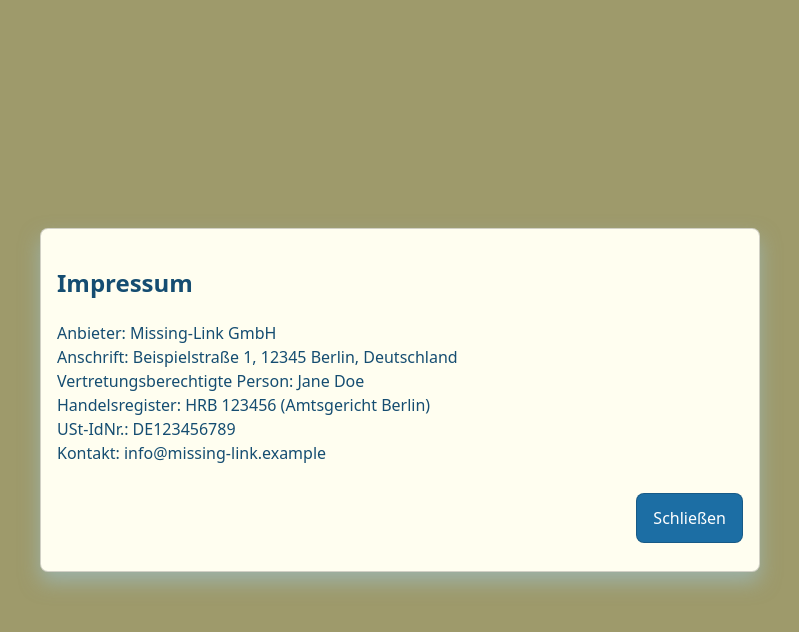
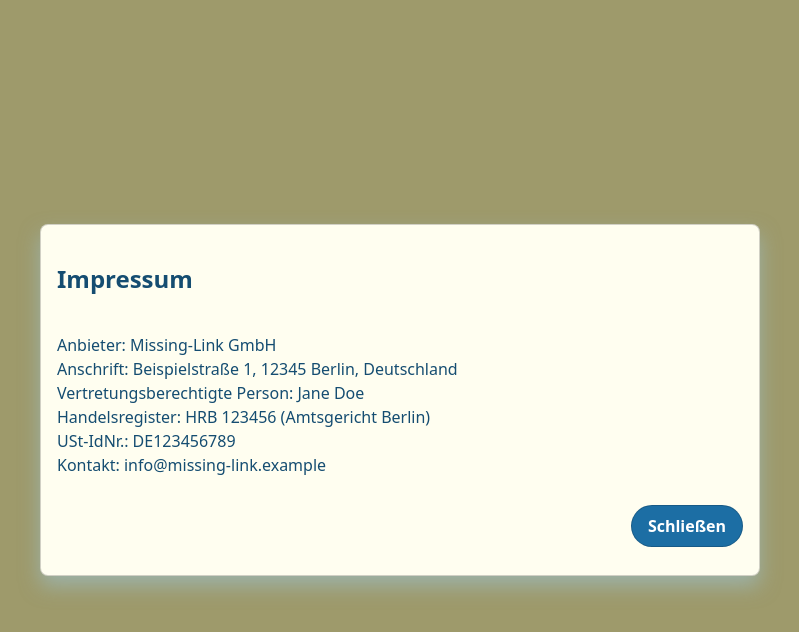
Before and after one commit to g0r1s3/missing-link-frontend, a React (Vite) app: page / in a window 1280 px wide. Both pictures are taken after a click on the button "Impressum". Shown: the part 1071-1703 px from the top of the page, without its empty margins (240-1039 px from the left). Built offline with nearby package versions, Linux system fonts and the light colour scheme; no server answers.

Commit message:
refactor: move modal styles and logic to separate component

```diff
--- a/src/components/Footer/Footer.css
+++ b/src/components/Footer/Footer.css
@@ -75,62 +75,4 @@
     outline: none;
 }
 
-/* ===== Modal ===== */
-.ml-modal-backdrop {
-    background: var(--scrim);
-    display: grid;
-    inset: 0;
-    place-items: center;
-    position: fixed;
-    z-index: var(--z-modal);
-}
-
-.ml-modal {
-    background: var(--panel-bg);
-    border-color: var(--panel-border);
-    border-radius: var(--radius-sm);
-    border-style: solid;
-    border-width: 1px;
-    box-shadow: var(--shadow-3);
-    color: var(--panel-text);
-    max-height: 80vh;
-    overflow: auto;
-    padding-block: var(--space-4);
-    padding-inline: var(--space-4);
-    width: min(720px, 92vw);
-}
-
-.ml-modal-title {
-    /* kein margin:0 Literal – Default reicht */
-}
-
-.ml-modal-actions {
-    display: flex;
-    gap: var(--space-3);
-    justify-content: flex-end;
-    padding-block: var(--space-3);
-}
-
-/* Simple Modal-Button (separat von globaler Button-Komponente) */
-.ml-btn {
-    background: var(--btn-primary-bg);
-    border-color: var(--border-color);
-    border-radius: var(--radius-sm);
-    border-style: solid;
-    border-width: 1px;
-    color: var(--btn-primary-text);
-    cursor: pointer;
-    padding-block: var(--space-3);
-    padding-inline: var(--space-4);
-}
-
-.ml-btn:focus-visible {
-    border-color: var(--color-accent);
-    box-shadow: var(--focus-ring);
-    outline: none;
-}
-
-.ml-btn:hover {
-    background: var(--btn-primary-bg-active);
-    border-color: var(--border-color-strong);
-}
+/* Modal Styles in eigene Datei ausgelagert (components/Modal) */
--- a/src/components/Footer/Footer.tsx
+++ b/src/components/Footer/Footer.tsx
@@ -1,49 +1,9 @@
 // src/components/Footer/Footer.tsx
-import React, { useCallback, useEffect, useId, useRef, useState } from 'react'
+import React, { useCallback, useId, useState } from 'react'
 import './Footer.css'
+import Modal from '../Modal'
 
 type ModalKey = 'imprint' | 'privacy'
-
-const Overlay: React.FC<{ onClose: () => void; labelledById: string }> = ({
-                                                                            onClose,
-                                                                            labelledById,
-                                                                            children
-                                                                          }) => {
-  useEffect(() => {
-    const onKey = (e: KeyboardEvent) => {
-      if (e.key === 'Escape') onClose()
-    }
-    window.addEventListener('keydown', onKey)
-    return () => window.removeEventListener('keydown', onKey)
-  }, [onClose])
-
-  const dialogRef = useRef<HTMLDivElement>(null)
-  useEffect(() => {
-    dialogRef.current?.focus()
-  }, [])
-
-  return (
-    <div
-      className="ml-modal-backdrop"
-      role="dialog"
-      aria-modal="true"
-      aria-labelledby={labelledById}
-      onClick={onClose}
-    >
-      <div
-        ref={dialogRef}
-        className="ml-modal"
-        tabIndex={-1}
-        onClick={(e) => e.stopPropagation()}
-      >
-        {children}
-        <div className="ml-modal-actions">
-          <button className="ml-btn" onClick={onClose}>Schließen</button>
-        </div>
-      </div>
-    </div>
-  )
-}
 
 const Footer: React.FC = () => {
   const [open, setOpen] = useState<ModalKey | null>(null)
@@ -66,11 +26,14 @@ const Footer: React.FC = () => {
         </nav>
       </div>
 
-      {open && (
-        <Overlay onClose={closeModal} labelledById={titleId}>
+      <Modal
+        open={open === 'imprint'}
+        onClose={closeModal}
+        labelledById={titleId}
+        title={open === 'imprint' ? 'Impressum' : undefined}
+      >
         {open === 'imprint' && (
-            <section>
-              <h2 id={titleId} className="ml-modal-title">Impressum</h2>
+          <div>
             <p>
               Anbieter: Missing-Link GmbH<br />
               Anschrift: Beispielstraße 1, 12345 Berlin, Deutschland<br />
@@ -79,11 +42,17 @@ const Footer: React.FC = () => {
               USt-IdNr.: DE123456789<br />
               Kontakt: info@missing-link.example
             </p>
-            </section>
+          </div>
         )}
+      </Modal>
+      <Modal
+        open={open === 'privacy'}
+        onClose={closeModal}
+        labelledById={titleId}
+        title={open === 'privacy' ? 'Datenschutzerklärung' : undefined}
+      >
         {open === 'privacy' && (
-            <section>
-              <h2 id={titleId} className="ml-modal-title">Datenschutzerklärung</h2>
+          <div>
             <p>
               Wir verarbeiten personenbezogene Daten gemäß DSGVO. Auskunfts-, Berichtigungs-, Lösch-,
               Einschränkungs-, Datenübertragbarkeits- sowie Widerspruchsrechte können Sie jederzeit geltend machen.
@@ -91,10 +60,9 @@ const Footer: React.FC = () => {
             <p>
               Verantwortlicher: Missing-Link GmbH, Beispielstraße 1, 12345 Berlin, Deutschland, E-Mail: privacy@missing-link.example
             </p>
-            </section>
+          </div>
         )}
-        </Overlay>
-      )}
+      </Modal>
     </footer>
   )
 }
--- /dev/null
+++ b/src/components/Modal/Modal.css
@@ -0,0 +1,41 @@
+/* src/components/Modal/Modal.css */
+
+.ml-modal-backdrop {
+    background: var(--scrim);
+    display: grid;
+    inset: 0;
+    place-items: center;
+    position: fixed;
+    z-index: var(--z-modal);
+}
+
+.ml-modal {
+    background: var(--panel-bg);
+    border-color: var(--panel-border);
+    border-radius: var(--radius-sm);
+    border-style: solid;
+    border-width: 1px;
+    box-shadow: var(--shadow-3);
+    color: var(--panel-text);
+    max-height: 80vh;
+    overflow: auto;
+    padding-block: var(--space-4);
+    padding-inline: var(--space-4);
+    width: min(720px, 92vw);
+}
+
+/* .ml-modal-title nutzt globale Typografie – kein Override nötig */
+
+.ml-modal-body {
+    display: grid;
+    gap: var(--space-4);
+}
+
+.ml-modal-actions {
+    display: flex;
+    gap: var(--space-3);
+    justify-content: flex-end;
+    padding-block: var(--space-3);
+}
+
+/* Button Styles entfernt – nutzt jetzt zentrale Button-Komponente */
--- /dev/null
+++ b/src/components/Modal/Modal.tsx
@@ -0,0 +1,82 @@
+// src/components/Modal/Modal.tsx
+import React, { useEffect, useRef, useId } from 'react'
+
+import './Modal.css'
+import { Button } from '../Button'
+
+export type ModalProps = {
+  open: boolean
+  title?: React.ReactNode
+  onClose: () => void
+  children: React.ReactNode
+  labelledById?: string
+  className?: string
+  closeLabel?: string
+}
+
+/**
+ * Accessible modal dialog (basic):
+ * - Closes on ESC or backdrop click
+ * - Focus moves to dialog on open
+ * - Returns focus to previously focused element on close
+ * NOTE: Not a full focus-trap; can be extended later.
+ */
+export const Modal: React.FC<ModalProps> = ({
+  open,
+  title,
+  onClose,
+  children,
+  labelledById,
+  className,
+  closeLabel = 'Schließen'
+}) => {
+  const internalTitleId = useId()
+  const titleId = labelledById || (title ? internalTitleId : undefined)
+  const dialogRef = useRef<HTMLDivElement | null>(null)
+  const lastFocusedRef = useRef<HTMLElement | null>(null)
+
+  // Handle ESC key & initial focus
+  useEffect(() => {
+    if (!open) return
+    lastFocusedRef.current = document.activeElement as HTMLElement | null
+    const onKey = (e: KeyboardEvent) => {
+      if (e.key === 'Escape') onClose()
+    }
+    window.addEventListener('keydown', onKey)
+    // focus dialog
+    requestAnimationFrame(() => dialogRef.current?.focus())
+    return () => {
+      window.removeEventListener('keydown', onKey)
+      // restore focus
+      lastFocusedRef.current?.focus()
+    }
+  }, [open, onClose])
+
+  if (!open) return null
+
+  return (
+    <div className="ml-modal-backdrop" role="presentation" onClick={onClose}>
+      <div
+        ref={dialogRef}
+        className={["ml-modal", className].filter(Boolean).join(' ')}
+        role="dialog"
+        aria-modal="true"
+        {...(titleId ? { 'aria-labelledby': titleId } : {})}
+        tabIndex={-1}
+        onClick={(e) => e.stopPropagation()}
+      >
+        {title && (
+          <h2 id={titleId} className="ml-modal-title">{title}</h2>
+        )}
+        <div className="ml-modal-body">
+          {children}
+        </div>
+    <div className="ml-modal-actions">
+      <Button type="button" onClick={onClose}>{closeLabel}</Button>
+    </div>
+      </div>
+    </div>
+  )
+}
+
+export default Modal
--- /dev/null
+++ b/src/components/Modal/index.ts
@@ -0,0 +1,2 @@
+export { Modal as default } from './Modal'
+export * from './Modal'
--- a/src/components/index.ts
+++ b/src/components/index.ts
@@ -10,3 +10,4 @@ export * from './Tickbox'
 export * from './LPContact'
 export * from './TextArea'
 export * from './BikeListItem'
+export * from './Modal'
```
Lines whose indentation alone changed are shown as unchanged.
